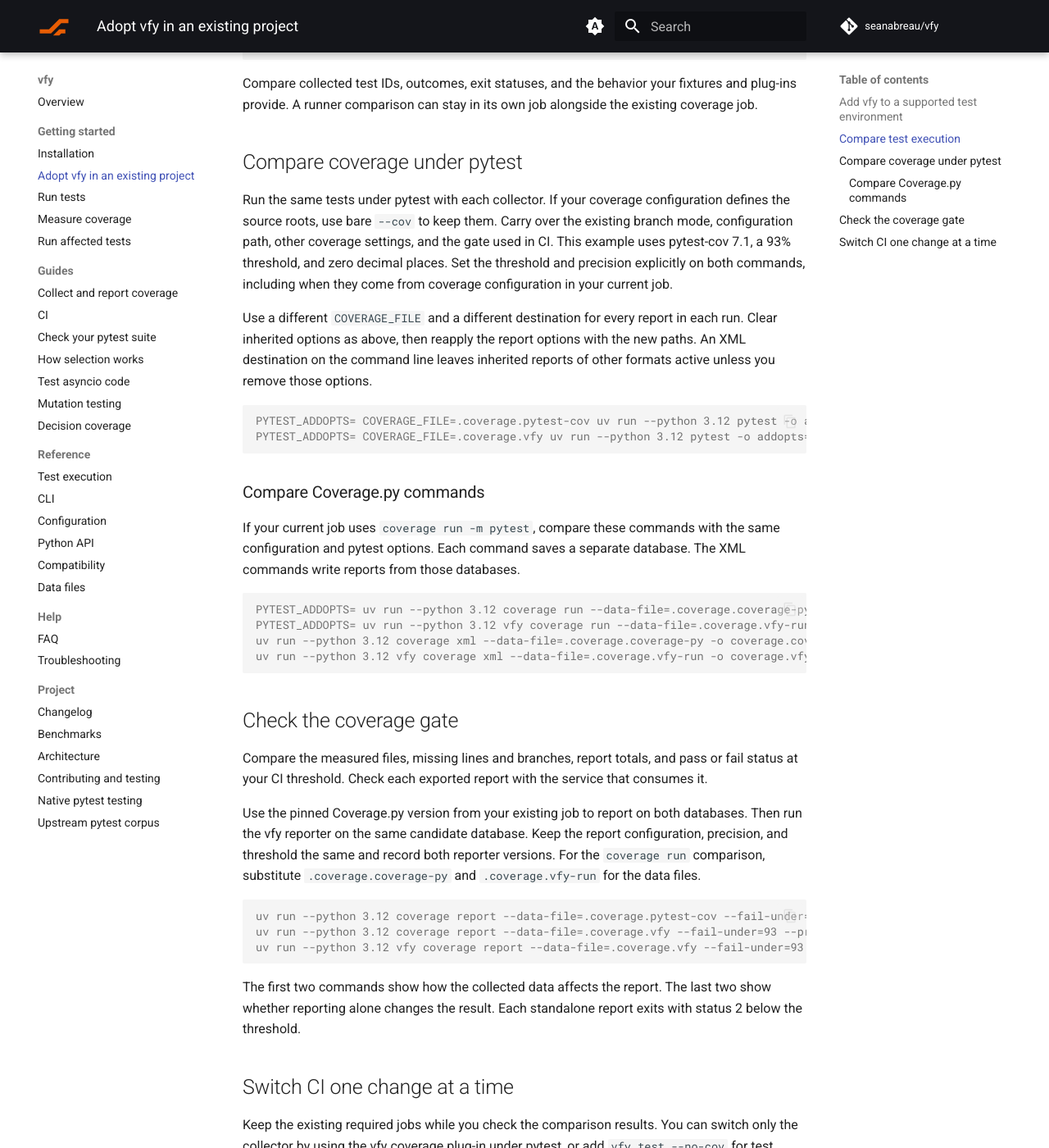
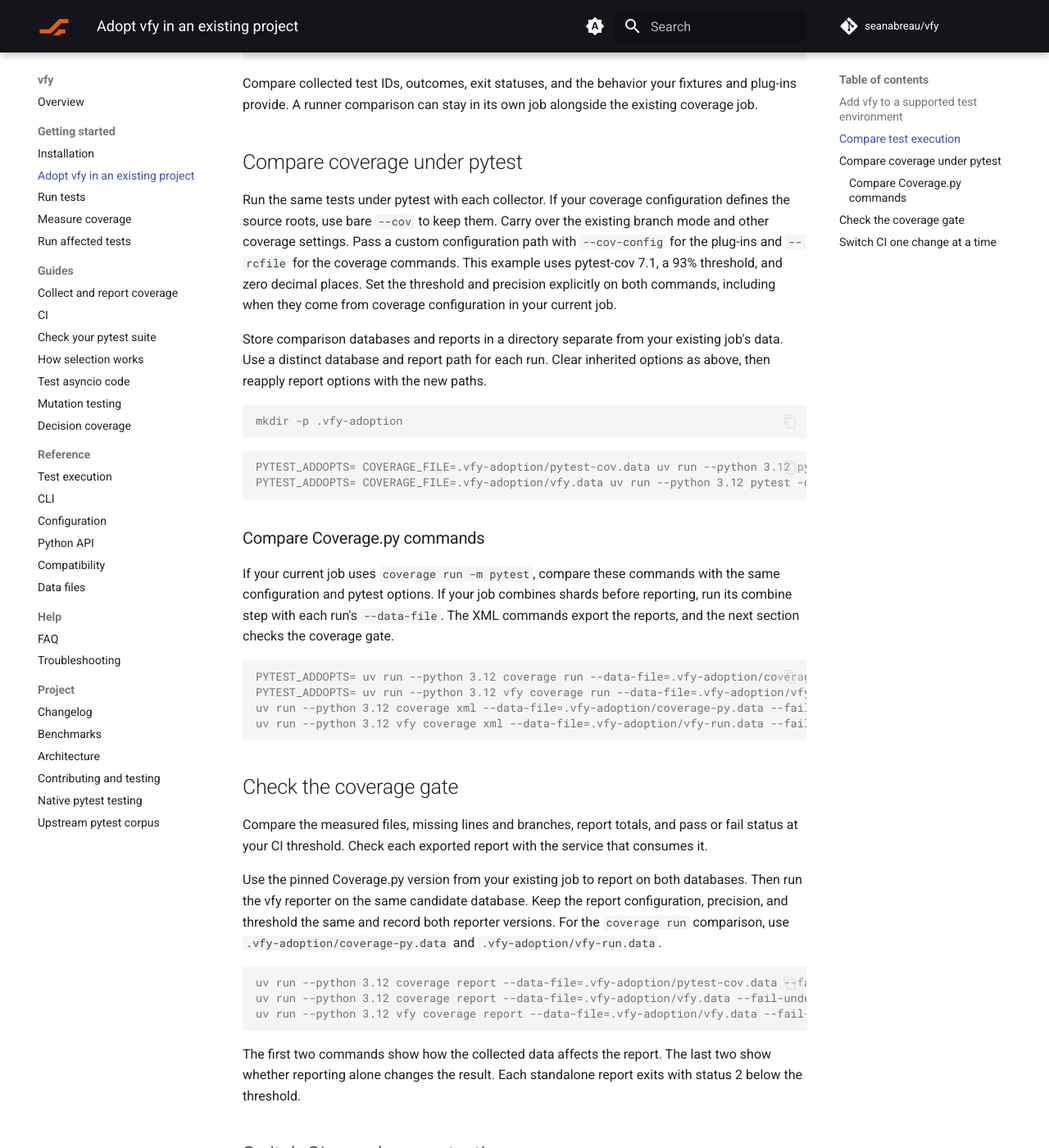
Before and after one commit to seanabreau/vfy, an MkDocs documentation site: the page built from docs/getting-started/adopt-vfy.md, in a window 1280 px wide and 1400 px high, scrolled down 1013 px. Shown: the whole window at 82% size. Built offline with MkDocs 1.6.1 and Material for MkDocs 9.7.7, drawn with Linux system fonts in a browser that asks for light colours; comment, search, counter and statistics services are not loaded.

Commit message:
Keep migration trial data outside the CI shard directory

````diff
--- a/docs/getting-started/adopt-vfy.md
+++ b/docs/getting-started/adopt-vfy.md
@@ -51,35 +51,41 @@ alongside the existing coverage job.
 
 Run the same tests under pytest with each collector. If your coverage
 configuration defines the source roots, use bare `--cov` to keep them. Carry
-over the existing branch mode, configuration path, other coverage settings, and
-the gate used in CI. This example uses pytest-cov 7.1, a 93% threshold, and
+over the existing branch mode and other coverage settings. Pass a custom
+configuration path with `--cov-config` for the plug-ins and `--rcfile` for
+the coverage commands. This example uses pytest-cov 7.1, a 93% threshold, and
 zero decimal places. Set the threshold and precision explicitly on both
 commands, including when they come from coverage configuration in your current
 job.
 
-Use a different `COVERAGE_FILE` and a different destination for every report
-in each run. Clear inherited options as above, then reapply the report options
-with the new paths. An XML destination on the command line leaves inherited
-reports of other formats active unless you remove those options.
+Store comparison databases and reports in a directory separate from your
+existing job's data. Use a distinct database and report path for each run.
+Clear inherited options as above, then reapply report options with the new paths.
+
+<!-- doc-test: prepare-coverage-directories -->
+```console
+mkdir -p .vfy-adoption
+```
 
 <!-- doc-test: compare-collectors -->
 ```console
-PYTEST_ADDOPTS= COVERAGE_FILE=.coverage.pytest-cov uv run --python 3.12 pytest -o addopts= -p pytest_cov --cov --cov-report=term-missing --cov-report=xml:coverage.pytest-cov.xml --cov-fail-under=93 --cov-precision=0 tests -v
-PYTEST_ADDOPTS= COVERAGE_FILE=.coverage.vfy uv run --python 3.12 pytest -o addopts= -p no:pytest_cov -p vfy.pytest_plugin --cov --cov-report=term-missing --cov-report=xml:coverage.vfy.xml --cov-fail-under=93 --cov-precision=0 tests -v
+PYTEST_ADDOPTS= COVERAGE_FILE=.vfy-adoption/pytest-cov.data uv run --python 3.12 pytest -o addopts= -p pytest_cov --cov --cov-report=term-missing --cov-report=xml:.vfy-adoption/pytest-cov.xml --cov-fail-under=93 --cov-precision=0 tests -v
+PYTEST_ADDOPTS= COVERAGE_FILE=.vfy-adoption/vfy.data uv run --python 3.12 pytest -o addopts= -p no:pytest_cov -p vfy.pytest_plugin --cov --cov-report=term-missing --cov-report=xml:.vfy-adoption/vfy.xml --cov-fail-under=93 --cov-precision=0 tests -v
 ```
 
 ### Compare Coverage.py commands
 
 If your current job uses `coverage run -m pytest`, compare these commands
-with the same configuration and pytest options. Each command saves a separate
-database. The XML commands write reports from those databases.
+with the same configuration and pytest options. If your job combines shards
+before reporting, run its combine step with each run's `--data-file`. The XML
+commands export the reports, and the next section checks the coverage gate.
 
 <!-- doc-test: compare-coverage-commands -->
 ```console
-PYTEST_ADDOPTS= uv run --python 3.12 coverage run --data-file=.coverage.coverage-py -m pytest -o addopts= tests -v
-PYTEST_ADDOPTS= uv run --python 3.12 vfy coverage run --data-file=.coverage.vfy-run -m pytest -o addopts= tests -v
-uv run --python 3.12 coverage xml --data-file=.coverage.coverage-py -o coverage.coverage-py.xml
-uv run --python 3.12 vfy coverage xml --data-file=.coverage.vfy-run -o coverage.vfy-run.xml
+PYTEST_ADDOPTS= uv run --python 3.12 coverage run --data-file=.vfy-adoption/coverage-py.data -m pytest -o addopts= tests -v
+PYTEST_ADDOPTS= uv run --python 3.12 vfy coverage run --data-file=.vfy-adoption/vfy-run.data -m pytest -o addopts= tests -v
+uv run --python 3.12 coverage xml --data-file=.vfy-adoption/coverage-py.data --fail-under=0 -o .vfy-adoption/coverage-py.xml
+uv run --python 3.12 vfy coverage xml --data-file=.vfy-adoption/vfy-run.data --fail-under=0 -o .vfy-adoption/vfy-run.xml
 ```
 
 ## Check the coverage gate
@@ -91,14 +97,14 @@ service that consumes it.
 Use the pinned Coverage.py version from your existing job to report on both
 databases. Then run the vfy reporter on the same candidate database. Keep the
 report configuration, precision, and threshold the same and record both
-reporter versions. For the `coverage run` comparison, substitute
-`.coverage.coverage-py` and `.coverage.vfy-run` for the data files.
+reporter versions. For the `coverage run` comparison, use
+`.vfy-adoption/coverage-py.data` and `.vfy-adoption/vfy-run.data`.
 
 <!-- doc-test: compare-reporters -->
 ```console
-uv run --python 3.12 coverage report --data-file=.coverage.pytest-cov --fail-under=93 --precision=0 --show-missing
-uv run --python 3.12 coverage report --data-file=.coverage.vfy --fail-under=93 --precision=0 --show-missing
-uv run --python 3.12 vfy coverage report --data-file=.coverage.vfy --fail-under=93 --precision=0 --show-missing
+uv run --python 3.12 coverage report --data-file=.vfy-adoption/pytest-cov.data --fail-under=93 --precision=0 --show-missing
+uv run --python 3.12 coverage report --data-file=.vfy-adoption/vfy.data --fail-under=93 --precision=0 --show-missing
+uv run --python 3.12 vfy coverage report --data-file=.vfy-adoption/vfy.data --fail-under=93 --precision=0 --show-missing
 ```
 
 The first two commands show how the collected data affects the report. The
````
Also changed, not shown: 1 other file.
